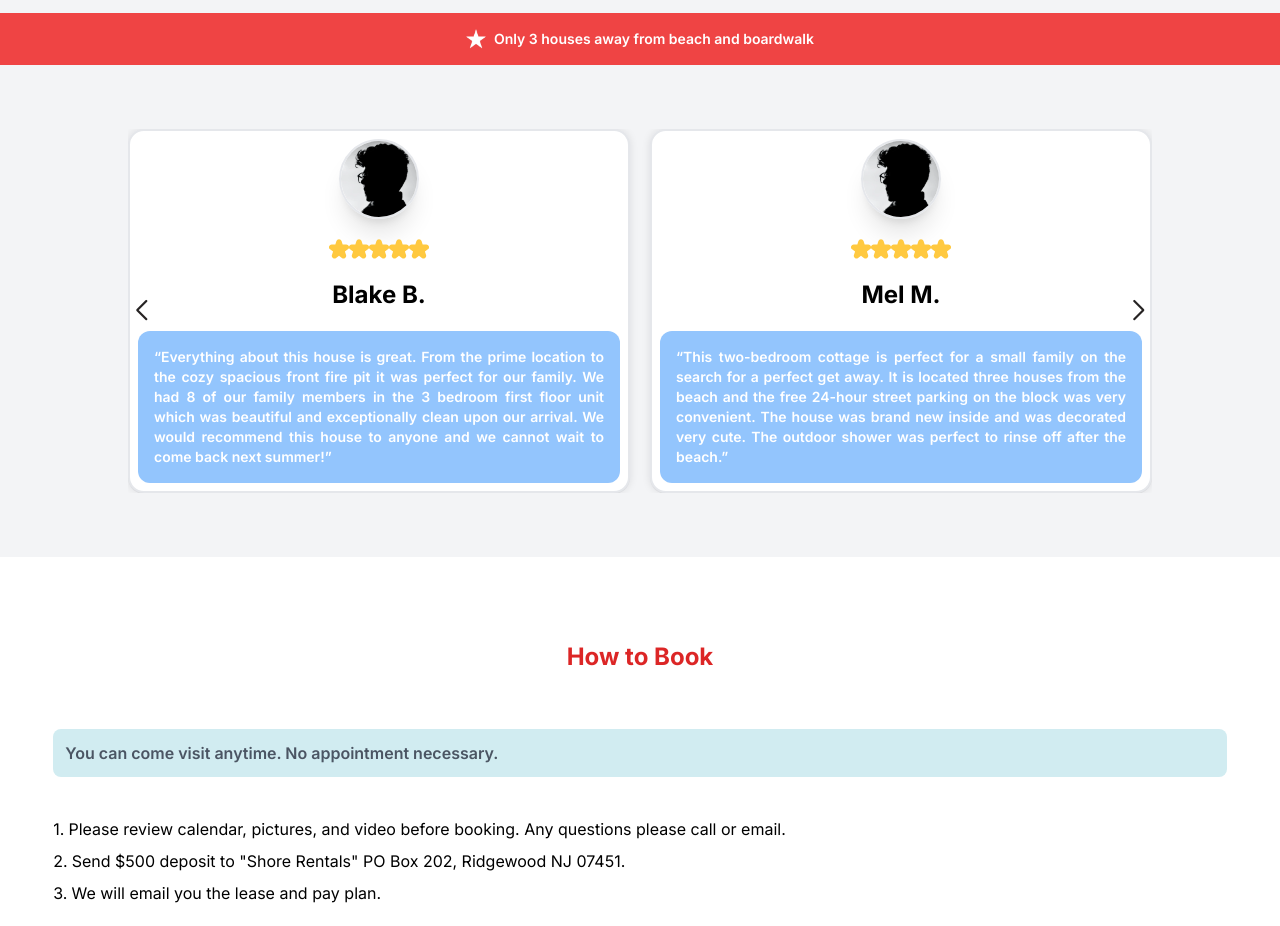
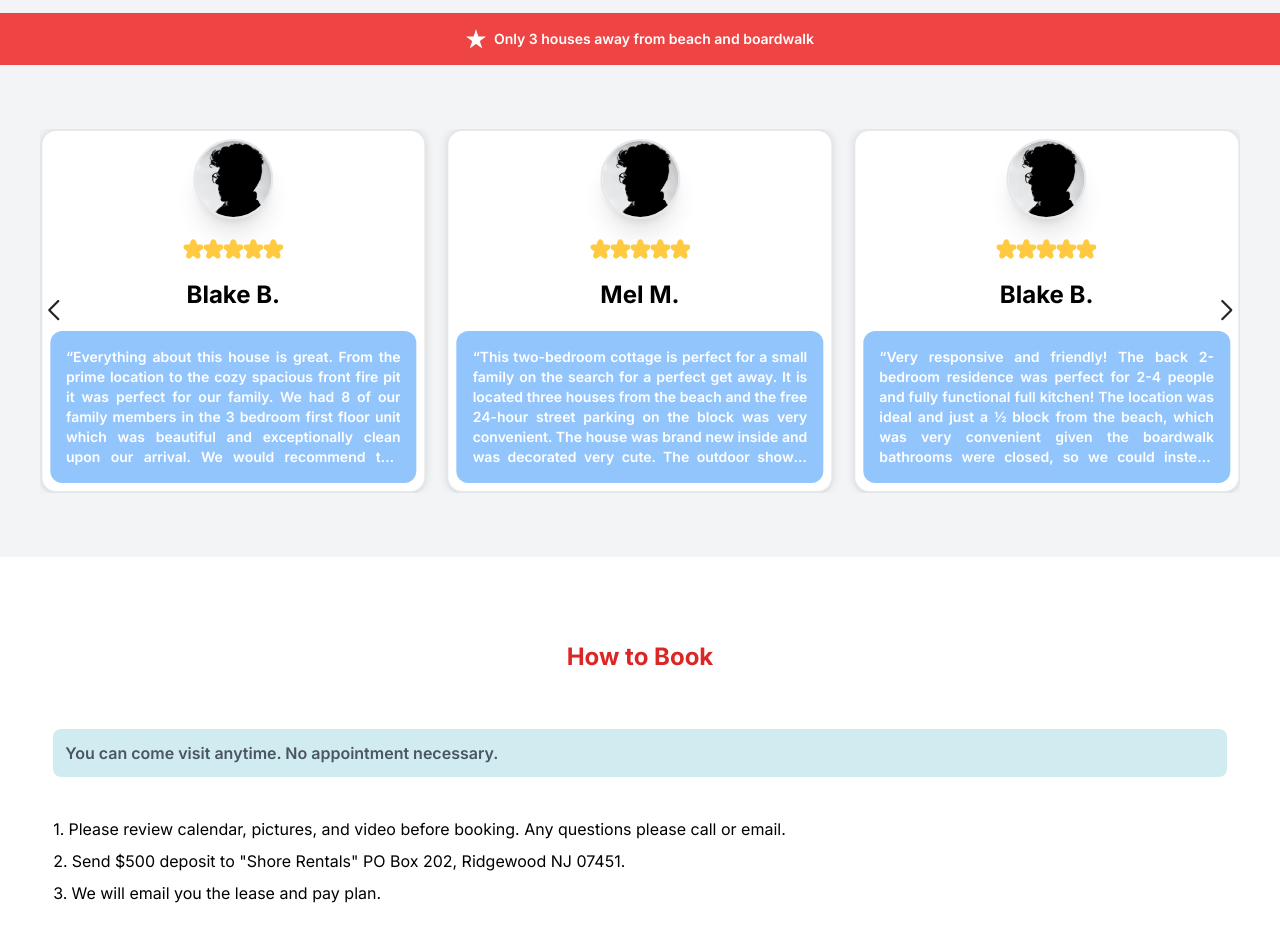
Before and after one commit to spotype/resort, a Next.js app: page / in a window 1280 px wide. Shown: the part 2660-3586 px from the top of the page. Built offline with nearby package versions, Linux system fonts and the light colour scheme.

Commit message:
update all

```diff
--- a/components/Swiper.tsx
+++ b/components/Swiper.tsx
@@ -10,7 +10,7 @@ export default function App() {
   const reviews = review();
   return (
     <div className="py-16 bg-gray-100">
-      <div className="mx-auto flex w-11/12 lg:w-[1024px]">
+      <div className="mx-auto flex w-11/12  xl:w-[1200px]">
         <Swiper
           slidesPerView={1}
           spaceBetween={10}
@@ -22,6 +22,10 @@ export default function App() {
               slidesPerView: 2,
               spaceBetween: 20,
             },
+            1024: {
+              slidesPerView: 3,
+              spaceBetween: 20,
+            },
           }}
           modules={[Autoplay, Navigation]}
           className="mySwiper"
@@ -29,7 +33,7 @@ export default function App() {
           {reviews.map(function (res) {
             return (
               <SwiperSlide
-                className="flex flex-col items-center w-full px-2 text-center justify-center bg-white  border-2 py-2 rounded-2xl"
+                className="flex flex-col items-center w-full px-2 text-center justify-center bg-white  border-2 py-2 rounded-2xl lg:w-[304.5px]"
                 style={{
                   boxShadow:
                     "rgba(17, 17, 26, 0.05) 0px 1px 0px, rgba(17, 17, 26, 0.1) 0px 0px 8px",
```
